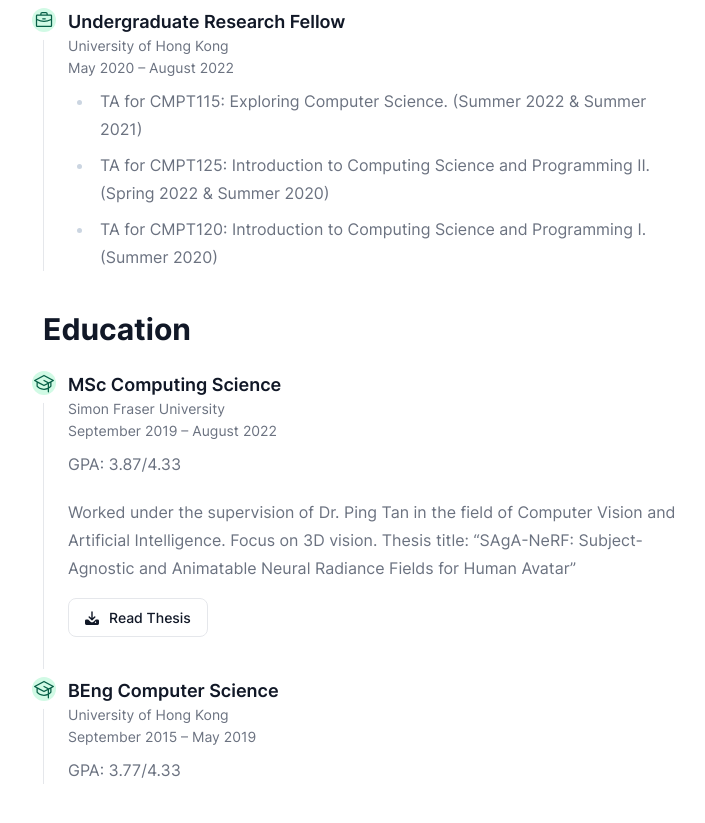
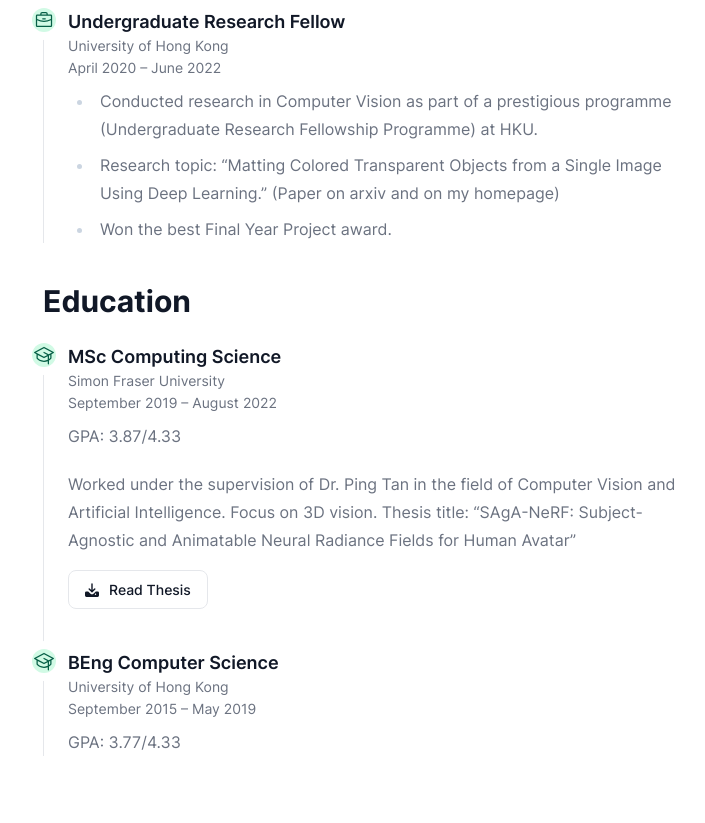
Before and after one commit to jrahim/jrahim.github.io, a plain HTML site: page experience/index.html in a window 1280 px wide. Shown: the part 922-1745 px from the top of the page, without its empty margins (272-977 px from the left). Drawn offline with Linux system fonts and the light colour scheme.

Commit message:
dun dunaa dunn

```diff
--- a/experience/index.html
+++ b/experience/index.html
@@ -920,16 +920,16 @@
       <span class="block mb-2 text-sm font-normal leading-none text-gray-500 dark:text-gray-300">University of Hong Kong</span>
       <time class="block mb-3 text-sm font-normal leading-none text-gray-500 dark:text-gray-300">
 
-          May 2020 –
-
-
-          August 2022
+          April 2020 –
+
+
+          June 2022
 
       </time>
       <div class="mb-4 text-base font-normal text-gray-500 dark:text-gray-300 text-wrap prose prose-slate dark:prose-invert"><ul>
-<li>TA for CMPT115: Exploring Computer Science. (Summer 2022 &amp; Summer 2021)</li>
-<li>TA for CMPT125: Introduction to Computing Science and Programming II. (Spring 2022 &amp; Summer 2020)</li>
-<li>TA for CMPT120: Introduction to Computing Science and Programming I. (Summer 2020)</li>
+<li>Conducted research in Computer Vision as part of a prestigious programme (Undergraduate Research Fellowship Programme) at HKU.</li>
+<li>Research topic: “Matting Colored Transparent Objects from a Single Image Using Deep Learning.” (Paper on arxiv and on my homepage)</li>
+<li>Won the best Final Year Project award.</li>
 </ul>
 </div>
 
```
Also changed, not shown: index.html (+7 -7 lines).
